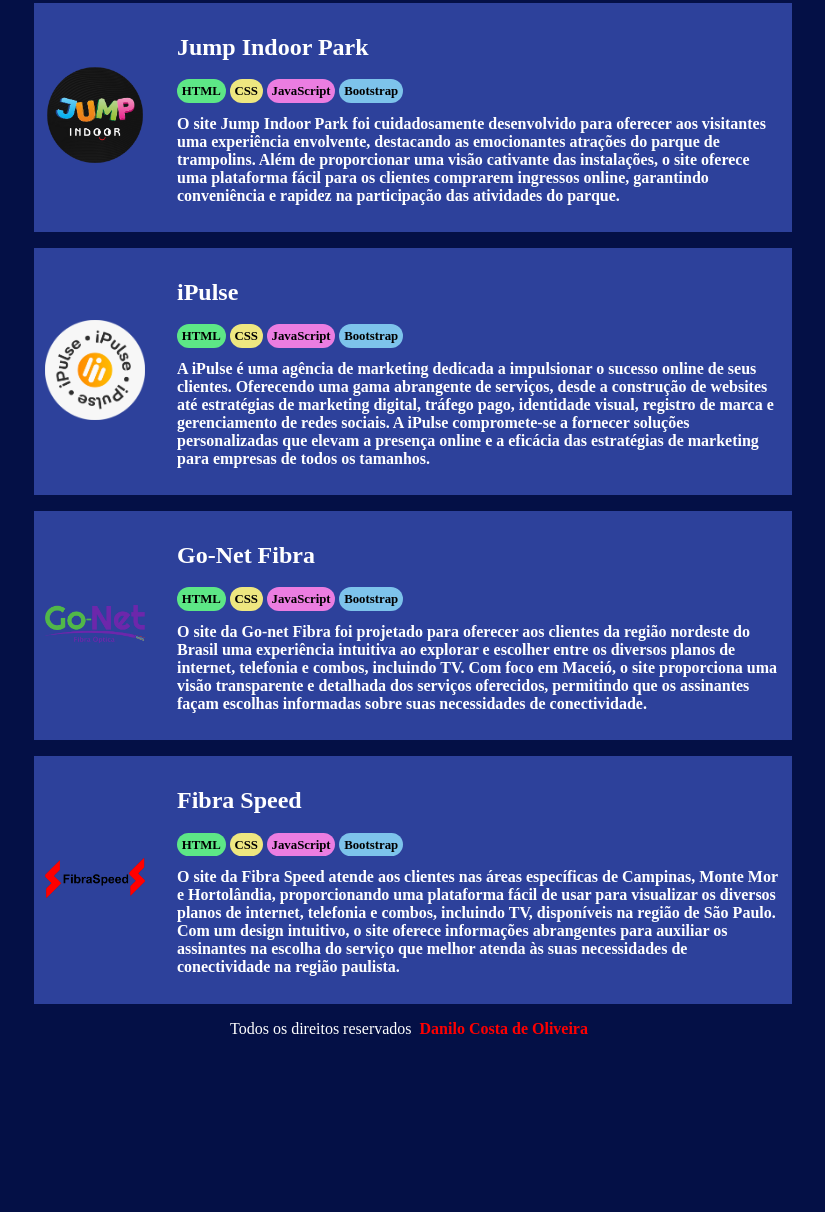
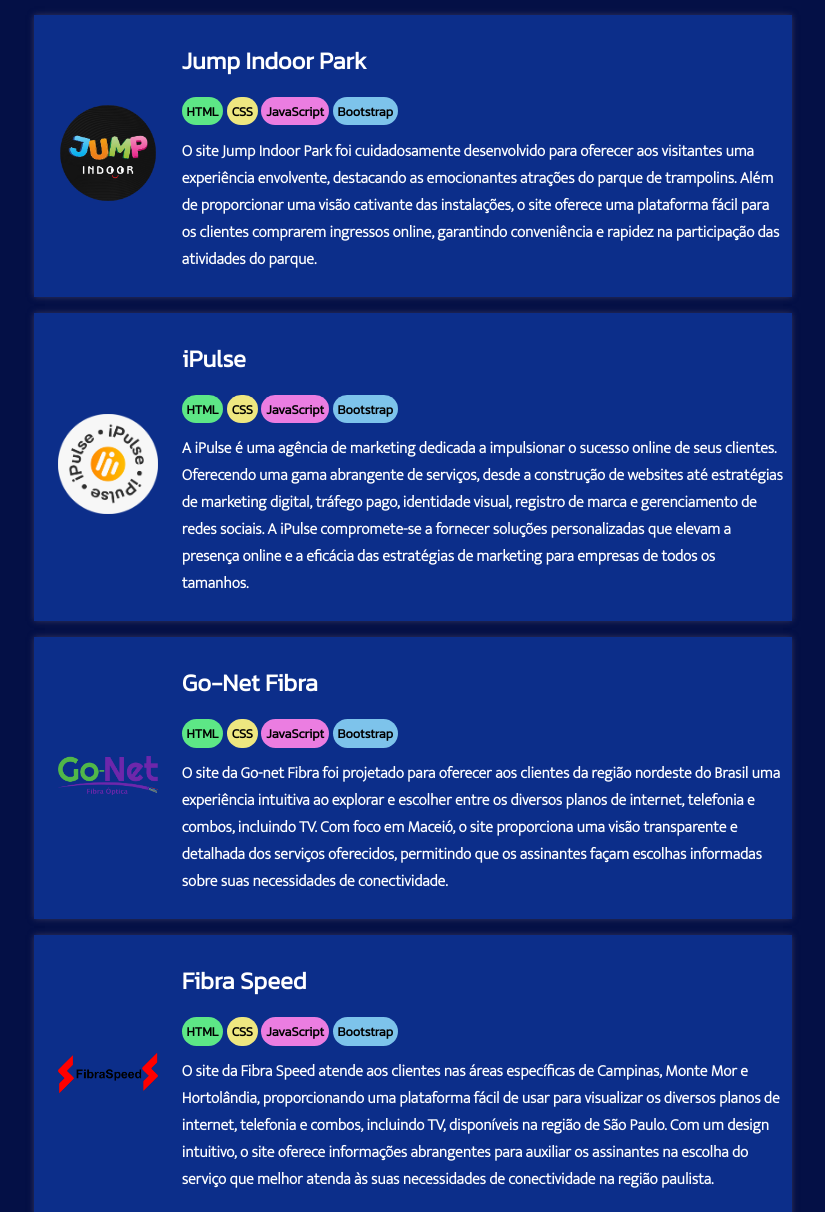
Before and after one commit to daaaan12/Portfolio-Danilo, a plain HTML site: page index.html in a window 1280 px wide. Shown: the part 620-1832 px from the top of the page, without its empty margins (227-1052 px from the left). Before the commit the page ends 1682 px from the top, so only its background shows below. Drawn offline with nearby package versions, Linux system fonts and the light colour scheme.

Commit message:
Atualização 24/01/2024 00:19

```diff
--- a/assets/main.css
+++ b/assets/main.css
@@ -1,4 +1,7 @@
 
+ @import url('https://fonts.googleapis.com/css2?family=Kanit:wght@300&display=swap');
+ @import url('https://fonts.googleapis.com/css2?family=Kanit:wght@300&family=Libre+Baskerville:wght@700&display=swap');
+ @import url('https://fonts.googleapis.com/css2?family=Kanit:wght@300&family=Libre+Baskerville:wght@700&family=Mukta:wght@200&display=swap');
 
 a {
     text-decoration: none;
@@ -15,7 +18,7 @@
     display: flex;
     justify-content: center;
     align-items: center;
-
+    font-family: 'Kanit', sans-serif;
 
 }
 
@@ -77,6 +80,10 @@
     font-size: 1.7rem;
 }
 
+.icones-sociais:hover {
+    transform: scale(1.2);
+}
+
 .secao-descricao {
 
     width: 100%;
@@ -86,8 +93,13 @@
 }
 
 .container-descricao {
-    width: 50%;
+    width: 60%;
 }
+.container-descricao h2 {
+
+    font-family: 'Libre Baskerville', serif;
+}
+
 
 .secao-projetos {
 
@@ -95,11 +107,12 @@
 }
 
 .card-projeto {
-    padding: 0.7rem;
+    padding: 0.5rem;
     display: flex;
     align-items: center;
-    background-color: rgb(45, 65, 155);
+    background-color: rgb(12, 46, 138);
     margin-top: 1rem;
+    box-shadow: 0px 0px 6px 0px rgb(53, 53, 94);
 }
 
 .descricao-cards {
@@ -109,8 +122,19 @@
     align-items: start;
 }
 
+    .card-projeto p {
+        font-family: 'Mukta', sans-serif;
+        font-weight: 100;
+    }
+
 .logo-cards {
-    margin-right: 2rem
+    margin-right: 1.5rem;
+    margin-left: 1rem;
+
+}
+
+.logo-cards:hover img {
+    transform: scale(1.2);
 }
 
 
--- a/index.html
+++ b/index.html
@@ -81,7 +81,7 @@
         <h2 class="titulo-projetos">MEUS PROJETOS</h2>
         <div class="card-projeto">
           <div class="logo-cards">
-            <img src="/assets/1.png" alt="" width="100px" />
+            <a href="https://www.jumpindoorpark.com.br"><img src="/assets/1.png" alt="" width="100px" /></a>
           </div>
           <div>
             <div class="descricao-cards">
@@ -144,11 +144,11 @@
         </div>
         <div class="card-projeto">
           <div class="logo-cards">
-            <img
-              src="/assets/Objeto Inteligente de Vetor1.png"
-              alt=""
-              width="100px"
-            />
+          <a href="https://www.ipulseagencia.com.br"> <img
+            src="/assets/Objeto Inteligente de Vetor1.png"
+            alt=""
+            width="100px"
+          /></a>
           </div>
           <div>
             <div class="descricao-cards">
@@ -211,7 +211,7 @@
 
         <div class="card-projeto">
           <div class="logo-cards">
-            <img src="/assets/LOGO 1 Go-net_4a973b.png" alt="" width="100px" />
+          <a href="https://www.gonetfibra.com.br"> <img src="/assets/LOGO 1 Go-net_4a973b.png" alt="" width="100px" /></a>
           </div>
           <div>
             <div class="descricao-cards">
@@ -272,7 +272,8 @@
         </div>
         <div class="card-projeto">
           <div class="logo-cards">
-            <img src="/assets/Logo1.png" alt="" width="100px" />
+           <a href="https://www.fibraspeed.com.br"> <img src="/assets/Logo1.png" alt="" width="100px" />
+          </a>
           </div>
           <div>
             <div class="descricao-cards">
```
Also changed, not shown: indexeua.html (+8 -8 lines).
